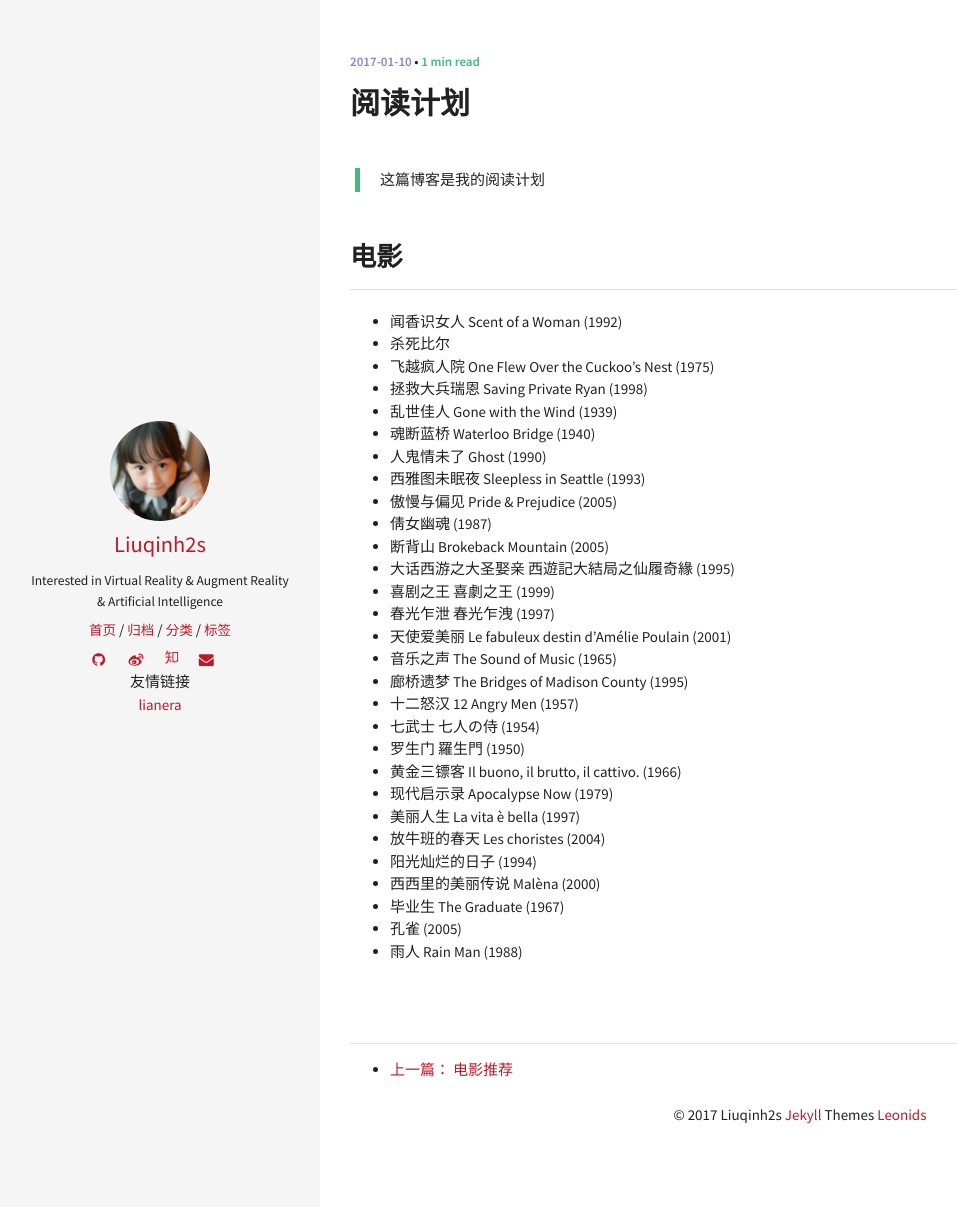
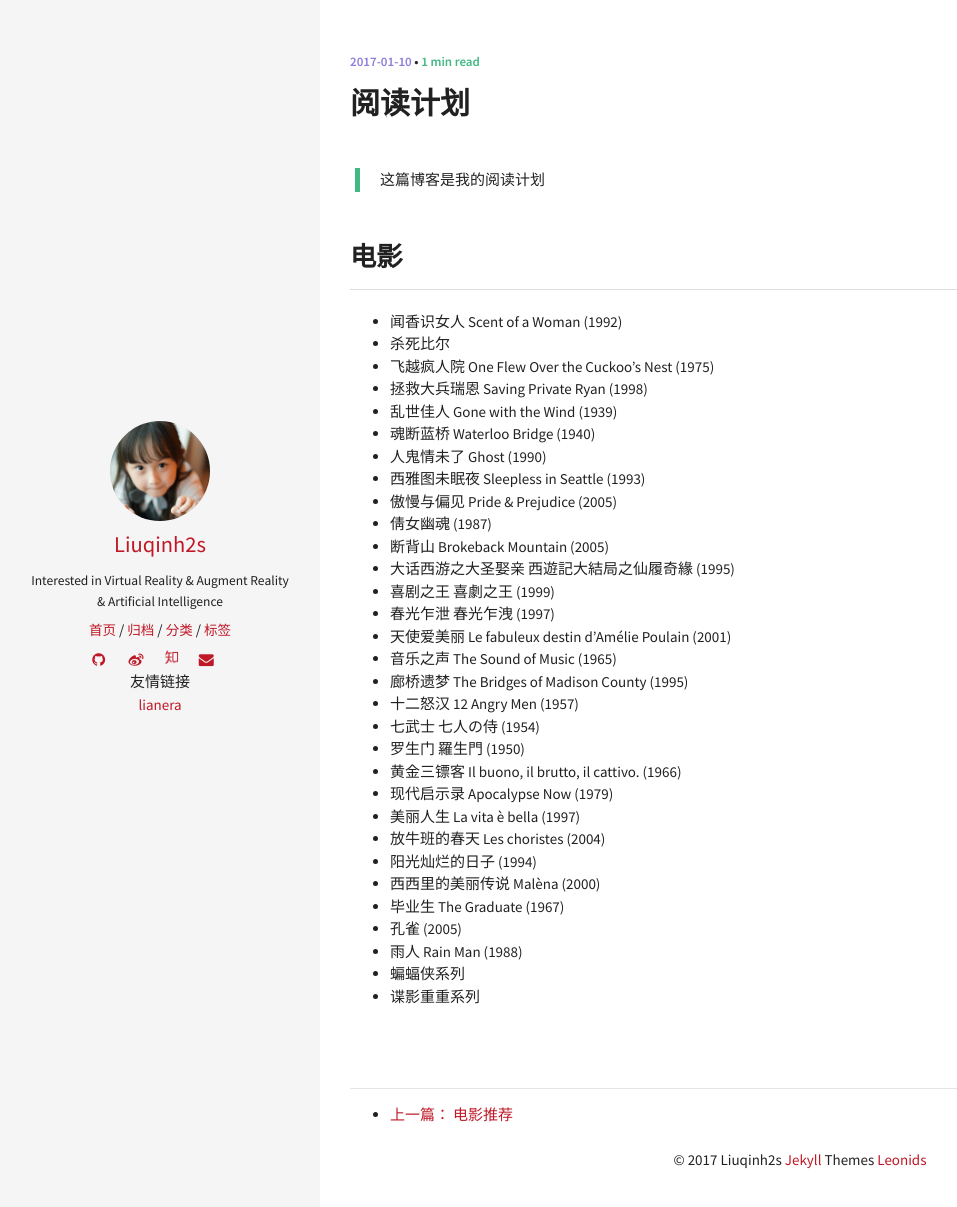
Before and after one commit to transcendtron/liuqinh2s.github.io, a Jekyll site: the page built from _posts/2017-1-10-阅读计划.md, in a window 1280 px wide. Shown: the top 1207 px of the page, without its empty margins (0-957 px from the left). Built offline with Jekyll 4.4.1, drawn with Linux system fonts in a browser that asks for light colours; our own code applies the rules of GitHub Pages for plain Markdown files.

```diff
--- a/_posts/2017-1-10-阅读计划.md
+++ b/_posts/2017-1-10-阅读计划.md
@@ -31,3 +31,5 @@
 - 毕业生 The Graduate (1967)
 - 孔雀 (2005)
 - 雨人 Rain Man (1988)
+- 蝙蝠侠系列
+- 谍影重重系列
```
Also changed, not shown: _drafts/2017-1-9-HTML教程.md (+0 -1 lines), _posts/2017-1-9-HTML教程.md (+6 -1 lines).
